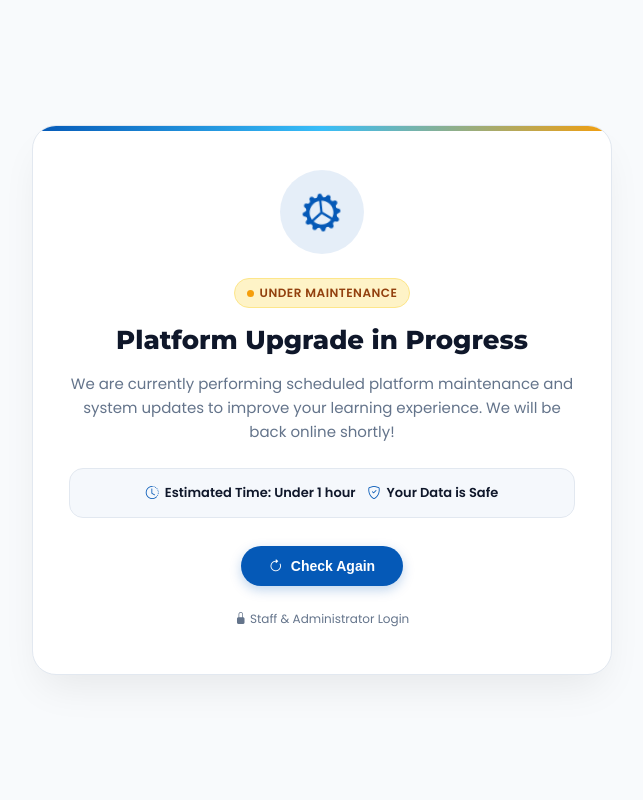
After one commit to tulasinepali/Final-mysite, a Django app: template templates/maintenance.html in a window 1280 px wide. The commit adds this page. Shown: the whole page, without its empty margins (318-961 px from the left). Run offline with Django 5.2, Linux system fonts and the light colour scheme; the template is opened without the code that fills it, so the values that code supplies are empty; data comes from the database, SQL or seed files in the repository; some libraries are stand-ins or nearby versions.

Commit message:
feat(ops): implement dynamic maintenance mode with admin bypass, SEO-safe 503 response, and soft banner option

```diff
--- a/core/admin.py
+++ b/core/admin.py
@@ -43,6 +43,12 @@ class SiteSettingsAdmin(admin.ModelAdmin):
                 'auto_email_on_quiz', 'auto_email_on_note', 'auto_email_on_blog', 'auto_email_on_download'
             ),
             'description': 'Configure SMTP credentials and auto-notification triggers for email subscribers.'
+        }),
+        ('🛠️ Maintenance Mode Suite', {
+            'fields': (
+                'maintenance_mode', 'maintenance_banner_only', 'maintenance_message', 'maintenance_estimated_end'
+            ),
+            'description': 'Control public maintenance mode. Staff and admins can always access the site and admin panel even when active.'
         }),
     )
 
--- a/core/middleware.py
+++ b/core/middleware.py
@@ -149,3 +149,61 @@ class VisitorCountMiddleware:
             )
 
         return response
+
+
+class MaintenanceModeMiddleware:
+    """
+    Guards the public website when maintenance mode is active.
+    - Staff / superusers can always bypass and access the entire site.
+    - Whitelisted admin, login, and static/media paths are always accessible.
+    - Non-staff visitors receive HTTP 503 Service Unavailable with a polished maintenance page.
+    """
+    WHITELIST_PREFIXES = (
+        '/rishav/',
+        '/static/',
+        '/media/',
+        '/health/',
+        '/up/',
+        '/robots.txt',
+        '/favicon.ico',
+    )
+
+    def __init__(self, get_response):
+        self.get_response = get_response
+
+    def __call__(self, request):
+        path = request.path_info
+
+        # 1. Always allow whitelisted URL prefixes (Admin, Login, Static, Health)
+        for prefix in self.WHITELIST_PREFIXES:
+            if path.startswith(prefix):
+                return self.get_response(request)
+
+        # 2. Authenticated staff or superusers bypass maintenance unconditionally
+        if getattr(request, 'user', None) and request.user.is_authenticated and (request.user.is_staff or request.user.is_superuser):
+            return self.get_response(request)
+
+        # 3. Check SiteSettings maintenance state
+        try:
+            from core.models import SiteSettings
+            from django.shortcuts import render
+            settings = SiteSettings.objects.first()
+
+            if settings and settings.maintenance_mode and not settings.maintenance_banner_only:
+                response = render(
+                    request,
+                    'maintenance.html',
+                    {
+                        'site_settings': settings,
+                        'maintenance_message': settings.maintenance_message,
+                        'estimated_end': settings.maintenance_estimated_end,
+                    },
+                    status=503
+                )
+                response['Retry-After'] = '3600'  # Informs search engines and browsers to retry in 1 hour
+                return response
+        except Exception:
+            # If database table is in migration, fail safe and continue
+            pass
+
+        return self.get_response(request)
--- a/core/models.py
+++ b/core/models.py
@@ -233,6 +233,27 @@ class SiteSettings(models.Model):
     )
     last_ai_blog_at = models.DateTimeField(null=True, blank=True)
     last_ai_note_at = models.DateTimeField(null=True, blank=True)
+
+    # Maintenance Mode Suite
+    maintenance_mode = models.BooleanField(
+        default=False,
+        help_text='If checked, full maintenance screen is displayed to regular visitors. Staff and admins can still access the site and admin panel.'
+    )
+    maintenance_banner_only = models.BooleanField(
+        default=False,
+        help_text='If checked instead of full lockdown, the site stays accessible with a visible top warning banner.'
+    )
+    maintenance_message = models.TextField(
+        default='We are currently performing scheduled platform maintenance and upgrades. We will be back online shortly!',
+        blank=True,
+        help_text='Custom message shown on the maintenance page and top banner'
+    )
+    maintenance_estimated_end = models.CharField(
+        max_length=150,
+        blank=True,
+        default='Under 1 hour',
+        help_text='Estimated downtime shown to visitors (e.g., "Under 30 minutes", "10:30 PM NST")'
+    )
 
     class Meta:
         verbose_name = 'Site Settings'
--- a/learning_platform/settings.py
+++ b/learning_platform/settings.py
@@ -55,6 +55,7 @@ MIDDLEWARE = [
     'django.middleware.common.CommonMiddleware',
     'django.middleware.csrf.CsrfViewMiddleware',
     'django.contrib.auth.middleware.AuthenticationMiddleware',
+    'core.middleware.MaintenanceModeMiddleware',
     'django.contrib.messages.middleware.MessageMiddleware',
     'django.middleware.clickjacking.XFrameOptionsMiddleware',
     'core.middleware.VisitorCountMiddleware',
--- /dev/null
+++ b/templates/maintenance.html
@@ -0,0 +1,240 @@
+<!DOCTYPE html>
+<html lang="en">
+<head>
+    <meta charset="UTF-8">
+    <meta name="viewport" content="width=device-width, initial-scale=1.0">
+    <title>Scheduled Maintenance - {{ site_settings.site_name|default:"Tulasi Nepali" }}</title>
+    <link rel="preconnect" href="https://fonts.googleapis.com">
+    <link rel="preconnect" href="https://fonts.gstatic.com" crossorigin>
+    <link href="https://fonts.googleapis.com/css2?family=Montserrat:wght@600;700;800&family=Poppins:wght@400;500;600&display=swap" rel="stylesheet">
+    <link rel="stylesheet" href="https://cdn.jsdelivr.net/npm/bootstrap-icons@1.11.3/font/bootstrap-icons.min.css">
+    <style>
+        :root {
+            --primary: #0559b7;
+            --primary-dark: #033c7d;
+            --bg-body: #f8fafc;
+            --card-bg: #ffffff;
+            --text-main: #0f172a;
+            --text-muted: #64748b;
+            --border: #e2e8f0;
+        }
+
+        @media (prefers-color-scheme: dark) {
+            :root {
+                --bg-body: #0b0f19;
+                --card-bg: #111827;
+                --text-main: #f1f5f9;
+                --text-muted: #94a3b8;
+                --border: #1f2937;
+            }
+        }
+
+        * {
+            box-sizing: border-box;
+            margin: 0;
+            padding: 0;
+        }
+
+        body {
+            font-family: 'Poppins', sans-serif;
+            background-color: var(--bg-body);
+            color: var(--text-main);
+            min-height: 100vh;
+            display: flex;
+            align-items: center;
+            justify-content: center;
+            padding: 24px;
+        }
+
+        .maintenance-card {
+            background-color: var(--card-bg);
+            border: 1.5px solid var(--border);
+            border-radius: 24px;
+            max-width: 580px;
+            width: 100%;
+            padding: 44px 36px;
+            text-align: center;
+            box-shadow: 0 20px 40px -10px rgba(0, 0, 0, 0.08);
+            position: relative;
+            overflow: hidden;
+        }
+
+        .maintenance-card::before {
+            content: '';
+            position: absolute;
+            top: 0;
+            left: 0;
+            right: 0;
+            height: 5px;
+            background: linear-gradient(90deg, #0559b7, #38bdf8, #f59e0b);
+        }
+
+        .icon-circle {
+            width: 84px;
+            height: 84px;
+            border-radius: 50%;
+            background: rgba(5, 89, 183, 0.1);
+            color: var(--primary);
+            display: inline-flex;
+            align-items: center;
+            justify-content: center;
+            font-size: 38px;
+            margin-bottom: 24px;
+            position: relative;
+        }
+
+        .gear-spin {
+            animation: spin 9s linear infinite;
+        }
+
+        @keyframes spin {
+            from { transform: rotate(0deg); }
+            to { transform: rotate(360deg); }
+        }
+
+        .badge-status {
+            display: inline-flex;
+            align-items: center;
+            gap: 6px;
+            padding: 5px 12px;
+            border-radius: 50px;
+            background: #fef3c7;
+            color: #92400e;
+            border: 1px solid #fde68a;
+            font-size: 12px;
+            font-weight: 700;
+            letter-spacing: 0.5px;
+            text-transform: uppercase;
+            margin-bottom: 16px;
+        }
+
+        .live-dot {
+            width: 7px;
+            height: 7px;
+            border-radius: 50%;
+            background: #f59e0b;
+        }
+
+        h1 {
+            font-family: 'Montserrat', sans-serif;
+            font-size: 26px;
+            font-weight: 800;
+            margin-bottom: 14px;
+            color: var(--text-main);
+            line-height: 1.3;
+        }
+
+        p.lead {
+            font-size: 15px;
+            color: var(--text-muted);
+            line-height: 1.6;
+            margin-bottom: 24px;
+        }
+
+        .info-pill-group {
+            display: flex;
+            align-items: center;
+            justify-content: center;
+            gap: 12px;
+            flex-wrap: wrap;
+            margin-bottom: 28px;
+            padding: 14px;
+            background: rgba(5, 89, 183, 0.04);
+            border-radius: 14px;
+            border: 1px solid var(--border);
+        }
+
+        .info-pill {
+            display: inline-flex;
+            align-items: center;
+            gap: 6px;
+            font-size: 13px;
+            font-weight: 600;
+            color: var(--text-main);
+        }
+
+        .info-pill i {
+            color: var(--primary);
+        }
+
+        .btn-refresh {
+            display: inline-flex;
+            align-items: center;
+            gap: 8px;
+            background: var(--primary);
+            color: #ffffff;
+            font-weight: 700;
+            font-size: 14px;
+            padding: 12px 28px;
+            border-radius: 50px;
+            text-decoration: none;
+            cursor: pointer;
+            border: none;
+            transition: all 0.2s ease;
+            box-shadow: 0 4px 12px rgba(5, 89, 183, 0.25);
+        }
+
+        .btn-refresh:hover {
+            background: var(--primary-dark);
+            transform: translateY(-2px);
+            box-shadow: 0 6px 16px rgba(5, 89, 183, 0.35);
+        }
+
+        .admin-link {
+            display: inline-block;
+            margin-top: 24px;
+            font-size: 12px;
+            color: var(--text-muted);
+            text-decoration: none;
+            transition: color 0.15s ease;
+        }
+
+        .admin-link:hover {
+            color: var(--primary);
+            text-decoration: underline;
+        }
+    </style>
+</head>
+<body>
+    <div class="maintenance-card">
+        <div class="icon-circle">
+            <i class="bi bi-gear-wide-connected gear-spin"></i>
+        </div>
+
+        <div>
+            <span class="badge-status">
+                <span class="live-dot"></span> Under Maintenance
+            </span>
+        </div>
+
+        <h1>Platform Upgrade in Progress</h1>
+
+        <p class="lead">
+            {{ maintenance_message|default:"We are currently performing scheduled platform maintenance and system updates to improve your learning experience. We will be back online shortly!" }}
+        </p>
+
+        <div class="info-pill-group">
+            <span class="info-pill">
+                <i class="bi bi-clock-history"></i>
+                <span>Estimated Time: <strong>{{ estimated_end|default:"Under 1 hour" }}</strong></span>
+            </span>
+            <span class="info-pill">
+                <i class="bi bi-shield-check"></i>
+                <span>Your Data is Safe</span>
+            </span>
+        </div>
+
+        <div>
+            <button class="btn-refresh" onclick="window.location.reload();">
+                <i class="bi bi-arrow-clockwise"></i> Check Again
+            </button>
+        </div>
+
+        <div>
+            <a href="/rishav/login/" class="admin-link">
+                <i class="bi bi-lock-fill me-1"></i> Staff &amp; Administrator Login
+            </a>
+        </div>
+    </div>
+</body>
+</html>
```
Also changed, not shown: templates/base.html (+11 -0 lines), templates/dashboard/settings.html (+32 -0 lines), core/migrations/0017_sitesettings_maintenance_banner_only_and_more.py (added).
